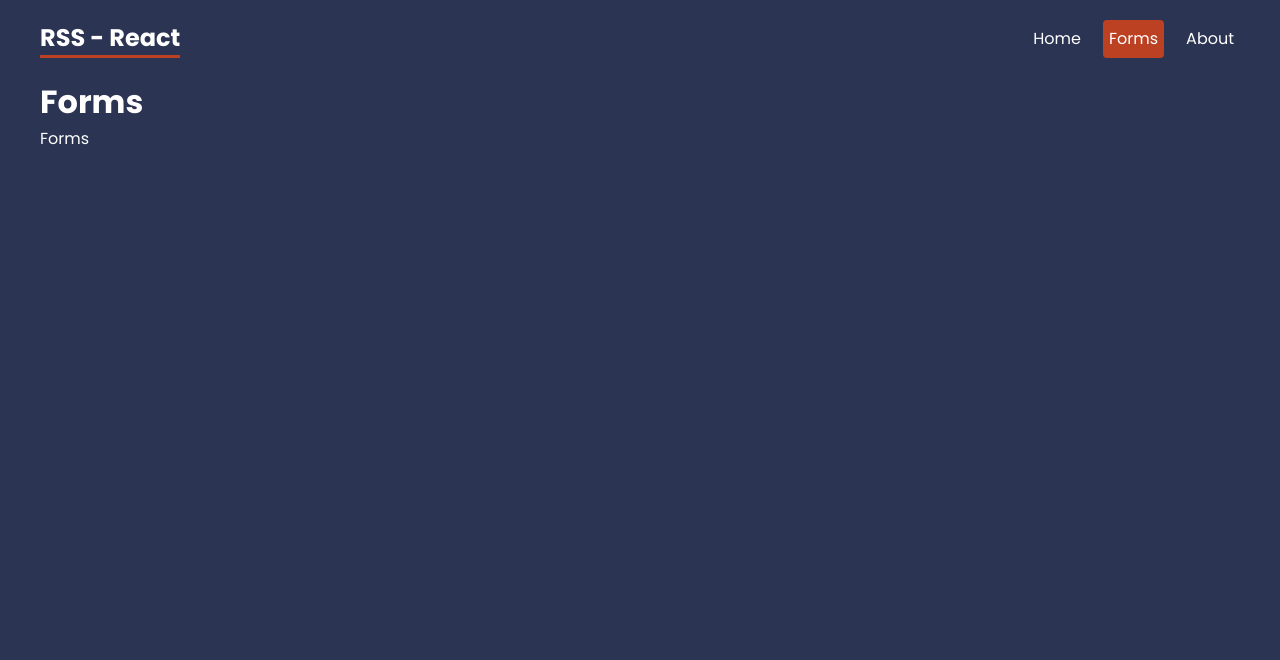
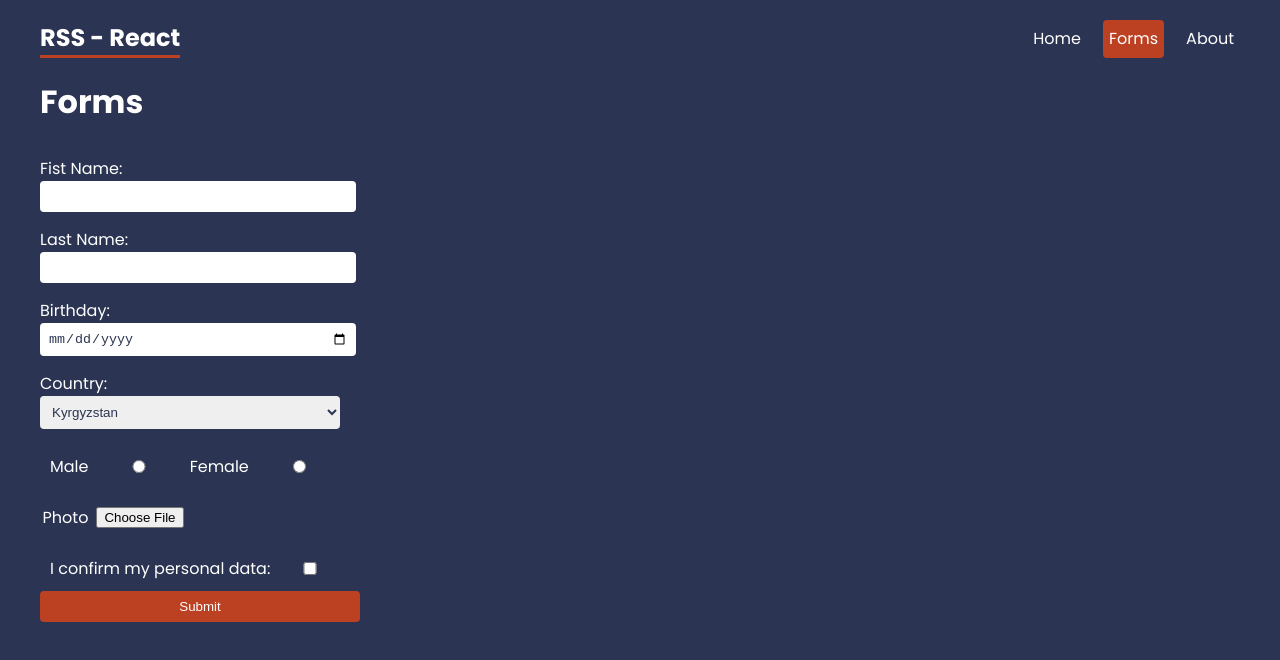
Before and after one commit to errfrost/rs-react, a React (Vite) app: page /forms in a window 1280 px wide. Shown: the top 660 px of the page. Built offline with nearby package versions, Linux system fonts and the light colour scheme.

Commit message:
feat: create form template

```diff
--- /dev/null
+++ b/src/components/form.tsx
@@ -0,0 +1,64 @@
+import React from 'react';
+import { ICard } from 'types/interface';
+
+interface FormState {
+  card: ICard;
+}
+
+export default class Form extends React.Component<object, FormState> {
+  constructor({ card }: FormState) {
+    super({ card });
+  }
+
+  render() {
+    return (
+      <form className="form">
+        <div className="block">
+          <span>Fist Name:</span>
+          <input type="text" name="firstName" required />
+        </div>
+
+        <div className="block">
+          <span>Last Name:</span>
+          <input type="text" name="lastName" required />
+        </div>
+
+        <div className="block">
+          <span>Birthday:</span>
+          <input type="date" name="birthday" required />
+        </div>
+
+        <div className="block">
+          <span>Country:</span>
+          <select name="country">
+            <option value="Kyrgyzstan">Kyrgyzstan</option>
+            <option value="Kazakhstan">Kazakhstan</option>
+            <option value="Uzbekistan">Uzbekistan</option>
+            <option value="Russia">Russia</option>
+            <option value="USA">USA</option>
+            <option value="China">China</option>
+          </select>
+        </div>
+
+        <div className="inline">
+          <span>Male</span>
+          <input type="radio" name="sex" id="male" value="male" />
+          <span>Female</span>
+          <input type="radio" name="sex" id="female" value="female" />
+        </div>
+
+        <div className="inline">
+          <span>Photo</span>
+          <input type="file" name="photo" accept="image/png, image/jpeg" />
+        </div>
+
+        <div className="inline">
+          <span>I confirm my personal data:</span>
+          <input type="checkbox" name="confirmData" />
+        </div>
+
+        <button type="submit">Submit</button>
+      </form>
+    );
+  }
+}
--- a/src/index.css
+++ b/src/index.css
@@ -60,37 +60,6 @@ main {
   margin: 20px auto;
 }
 
-/* help layout */
-.help-layout nav {
-  display: flex;
-  justify-content: center;
-  gap: 30px;
-  margin: 30px 0;
-}
-
-.help-layout nav a {
-  padding: 10px;
-  border: 2px solid white;
-  border-radius: 4px;
-  text-decoration: none;
-}
-
-.help-layout nav a:hover {
-  border-color: var(--primary);
-}
-
-.help-layout nav a.active {
-  background: var(--primary);
-}
-
-/* faq */
-.faq .question {
-  background: rgba(0, 0, 0, 0.2);
-  padding: 5px 20px;
-  border-radius: 4px;
-  margin: 20px 0;
-}
-
 /* contact form */
 form {
   margin-top: 30px;
@@ -103,72 +72,13 @@ form textarea {
 }
 
 form input,
+form select,
 form textarea {
-  margin-bottom: 30px;
   padding: 8px;
   border-radius: 4px;
   border: 0;
   width: 300px;
   color: var(--secondary);
-}
-
-form label span {
-  margin-bottom: 10px;
-}
-
-/* careers list */
-.careers > a {
-  display: block;
-  background: rgba(0, 0, 0, 0.2);
-  padding: 20px;
-  border-radius: 4px;
-  margin: 20px 0;
-  text-decoration: none;
-}
-
-.careers > a:hover p {
-  color: var(--primary);
-}
-
-.careers p {
-  margin: 0;
-}
-
-.careers > a p:last-child {
-  font-size: 0.8em;
-  color: #bbb;
-}
-
-/* careers details */
-.career-details {
-  background: rgba(0, 0, 0, 0.2);
-  padding: 20px;
-  border-radius: 4px;
-  margin: 20px 0;
-}
-
-/* breadcrumbs */
-.breadcrumbs {
-  max-width: 1200px;
-  margin: 20px auto;
-}
-
-.breadcrumbs > * {
-  display: inline-block;
-  margin-right: 10px;
-}
-
-.breadcrumbs .crumb:after {
-  content: '>';
-  margin-left: 10px;
-}
-
-.breadcrumbs .crumb:last-child:after {
-  display: none;
-}
-
-.breadcrumbs .crumb a {
-  color: #ddd;
 }
 
 /* styled input */
@@ -296,3 +206,27 @@ form label span {
   justify-content: center;
   padding: 20px;
 }
+
+/* inline */
+.form {
+  max-width: 320px;
+  display: flex;
+  flex-direction: column;
+}
+
+.inline {
+  display: inline-flex;
+  align-items: center;
+  justify-content: center;
+  padding: 10px;
+}
+
+.inline span {
+  white-space: nowrap;
+}
+
+.block {
+  display: flex;
+  flex-direction: column;
+  margin-bottom: 15px;
+}
--- a/src/pages/Forms.tsx
+++ b/src/pages/Forms.tsx
@@ -1,8 +1,10 @@
+import Form from '../components/form';
+
 export default function Forms() {
   return (
     <>
       <h1>Forms</h1>
-      Forms
+      <Form />
     </>
   );
 }
```
